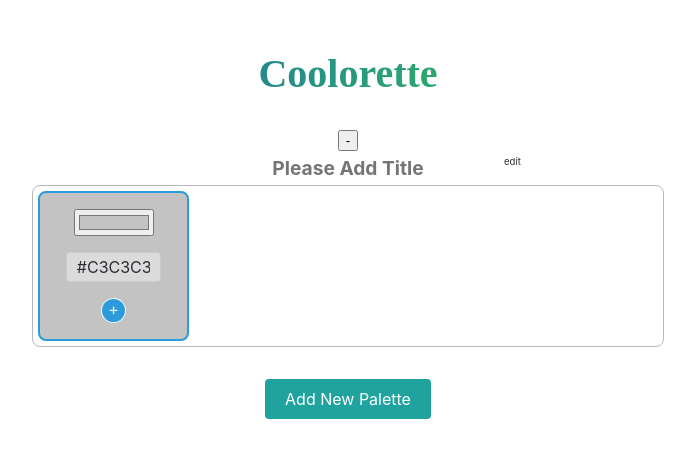
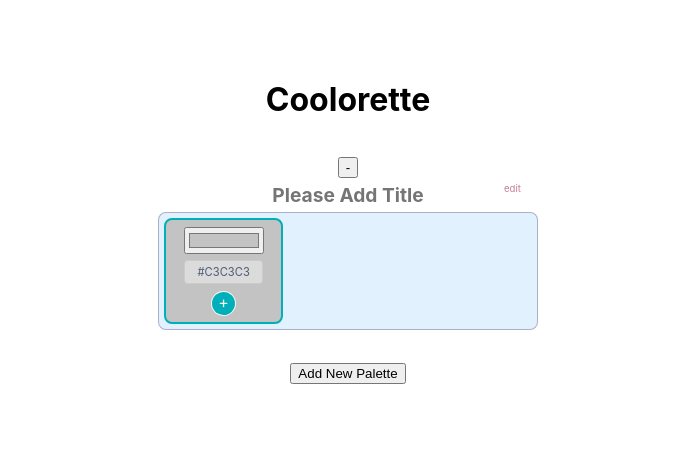
Before and after one commit to jecaps/Color-Saver-App, a React (Create React App) app: page / in a window 1280 px wide. Both pictures are taken after a click on the button "Add New Palette". Shown: the top 458 px of the page, without its empty margins (292-987 px from the left). Built offline with nearby package versions, Linux system fonts and the light colour scheme; a web font is replaced by a local one.

Commit message:
Styling Palette

```diff
--- a/src/App.css
+++ b/src/App.css
@@ -42,19 +42,31 @@
   }
 }
 
-body {
-  margin: 50px;
-  text-align: center;
+.header {
+  position: fixed;
+  top: 0;
+  background-color: #fff2f1;
+  padding: 0.5rem;
+  box-shadow: 0px 0.5px 6px rgba(0, 0, 0, 0.281);
+  width: 100%;
+  z-index: 1000;
 }
 
-.title {
+.header__title {
   text-align: center;
   font-family: "Coiny", cursive;
   font-size: 2.5rem;
   margin: 0;
-  background: linear-gradient(to right, #1032e0, #40ff1a);
+  background: linear-gradient(to right, #3e7bcc, #ba8f95);
   background-clip: text;
   -webkit-text-fill-color: transparent;
+}
+
+.main {
+  margin: 5rem auto;
+  max-width: 400px;
+  min-width: 375px;
+  width: 95%;
 }
 
 .colors {
@@ -65,16 +77,17 @@
 
 .colors__title {
   all: unset;
+  color: #c37d92;
   caret-color: #ef5b5b;
   font-size: larger;
-  font-weight: bold;
+  font-weight: 700;
 }
 
 .colors__btn {
   all: unset;
   position: absolute;
   top: 5px;
-  color: #2a2d34;
+  color: #c37d92;
   font-size: 0.6rem;
 }
 
@@ -88,14 +101,36 @@
   padding: 0;
 }
 
-.add-palette {
+.add-btn {
   all: unset;
-  background-color: #20a39e;
+  margin: 0.5rem;
+  background-color: #00afb9;
   color: #fff;
   padding: 10px 20px;
   border-radius: 4px;
 }
 
+.add-btn:focus,
+.add-btn:hover {
+  background-color: #fff;
+  color: #00afb9;
+  border: 1px solid #00afb9;
+}
+
 .page {
   padding: 1rem 0;
 }
+
+.cards {
+  list-style: none;
+  width: 95%;
+  padding: 5px;
+  gap: 5px;
+  display: grid;
+  grid-template-columns: repeat(3, 1fr);
+  justify-items: center;
+  margin: auto;
+  background-color: #badefc6e;
+  border: 1px solid #79759682;
+  border-radius: 8px;
+}
--- a/src/components/colorCard/ColorCard.css
+++ b/src/components/colorCard/ColorCard.css
@@ -1,30 +1,17 @@
-.cards {
-  list-style: none;
-  padding: 5px;
-  gap: 5px;
-  display: grid;
-  grid-template-columns: repeat(4, 1fr);
-  justify-items: center;
-  width: 620px;
-  margin: auto;
-  border: 1px solid rgb(184, 184, 184);
-  border-radius: 8px;
-}
-
 .card {
   display: flex;
   flex-direction: column;
   justify-content: center;
   align-items: center;
   position: relative;
-  height: 150px;
+  height: 6.875rem;
   border-radius: 8px;
 }
 
 .card__btn {
   all: unset;
   background-color: rgba(255, 255, 255, 0.4);
-  color: #2a2d34;
+  color: #4f5d75;
   padding: 0px 4px 2px 4px;
   font-size: 0.7rem;
   position: absolute;
@@ -39,7 +26,7 @@
 .card__name {
   all: unset;
   background-color: rgba(255, 255, 255, 0.4);
-  color: #2a2d34;
+  color: #4f5d75;
   text-align: center;
   padding: 4px 10px;
   margin: 4px;
@@ -47,11 +34,11 @@
   border: 1px solid rgba(169, 169, 169, 0.3);
   border-radius: 4px;
   transition: transform 0.1s ease-out;
+  font-size: 0.7rem;
 }
 
 .card__name {
   background-color: rgba(255, 255, 255, 0.2);
-  font-size: 0.8rem;
 }
 
 .card__input:focus {
--- a/src/components/form/Form.css
+++ b/src/components/form/Form.css
@@ -1,6 +1,6 @@
 .form {
-  height: 146px;
-  border: 2px solid #2b9bdc;
+  height: 6.625rem;
+  border: 2px solid #00afb9;
   border-radius: 8px;
   margin: auto;
   display: flex;
@@ -14,12 +14,11 @@
   display: flex;
   flex-direction: column;
   align-items: center;
-  /* width: 100%; */
 }
 
 .form__tooltip {
   visibility: hidden;
-  background-color: #2b9bdc;
+  background-color: #00afb9;
   color: #fff;
   text-align: center;
   border-radius: 6px;
@@ -41,20 +40,21 @@
 }
 
 .form__input:hover {
-  border: 1.5px solid #2b9bdc;
+  border: 1.5px solid #00afb9;
   border-radius: 4px;
 }
 
 .form__text {
   all: unset;
   background-color: rgba(255, 255, 255, 0.4);
-  color: #2a2d34;
+  color: #4f5d75;
   text-align: center;
   padding: 4px 10px;
   width: 50%;
   border: 1px solid rgba(169, 169, 169, 0.3);
   border-radius: 4px;
   transition: transform 0.1s ease-out;
+  font-size: 0.7rem;
 }
 
 .form__text:focus {
@@ -66,7 +66,7 @@
 
 .form__btn {
   all: unset;
-  background-color: #2b9bdc;
+  background-color: #00afb9;
   color: #f8fff4;
   padding: 0 6px 3px 6px;
   border: 0.5px solid #f8fff4;
--- a/src/index.css
+++ b/src/index.css
@@ -1,13 +1,19 @@
+* {
+  box-sizing: border-box;
+}
+
 body {
-  margin: 0;
-  font-family: -apple-system, BlinkMacSystemFont, 'Segoe UI', 'Roboto', 'Oxygen',
-    'Ubuntu', 'Cantarell', 'Fira Sans', 'Droid Sans', 'Helvetica Neue',
+  font-family: -apple-system, BlinkMacSystemFont, "Segoe UI", "Roboto", "Oxygen",
+    "Ubuntu", "Cantarell", "Fira Sans", "Droid Sans", "Helvetica Neue",
     sans-serif;
   -webkit-font-smoothing: antialiased;
   -moz-osx-font-smoothing: grayscale;
+  text-align: center;
+  margin: auto;
+  background-color: #fff;
 }
 
 code {
-  font-family: source-code-pro, Menlo, Monaco, Consolas, 'Courier New',
+  font-family: source-code-pro, Menlo, Monaco, Consolas, "Courier New",
     monospace;
 }
```
